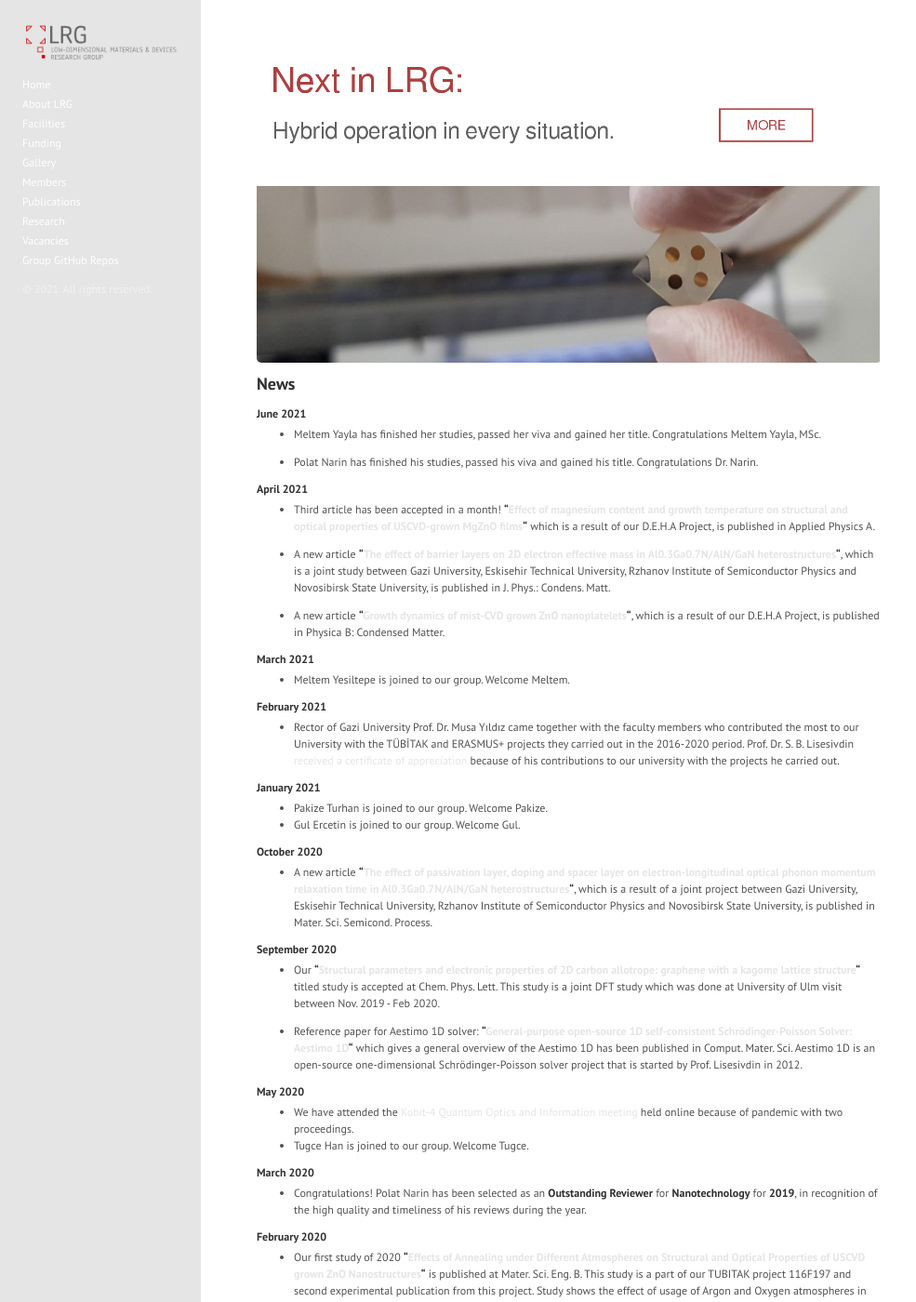
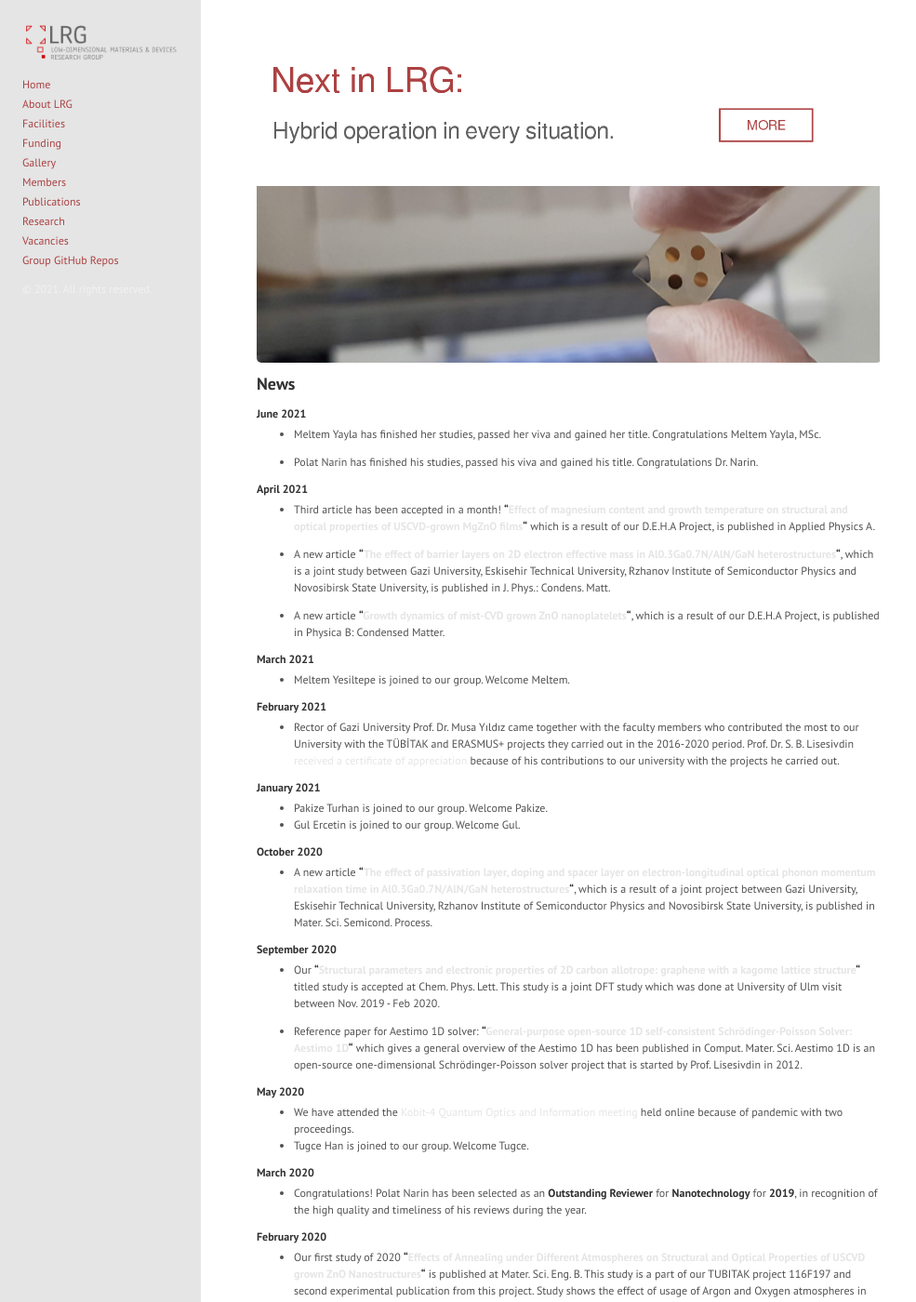
Before and after one commit to lrgresearch/oldwebsite, a Jekyll site: the page built from index.md, in a window 1280 px wide and 1400 px high. Shown: the whole window at 93% size, without its empty margins (0-985 px from the left). Built offline with Jekyll 4.4.1, drawn with Linux system fonts in a browser that asks for light colours; the list of posts is cut into pages by our own code.

Commit message:
Update hyde.css

```diff
--- a/public/css/hyde.css
+++ b/public/css/hyde.css
@@ -72,7 +72,7 @@ html {
 
 /* Sidebar links */
 .sidebar a {
-  color: #fff;
+  color: #ac4142;
 }
 
 /* About section */
```
